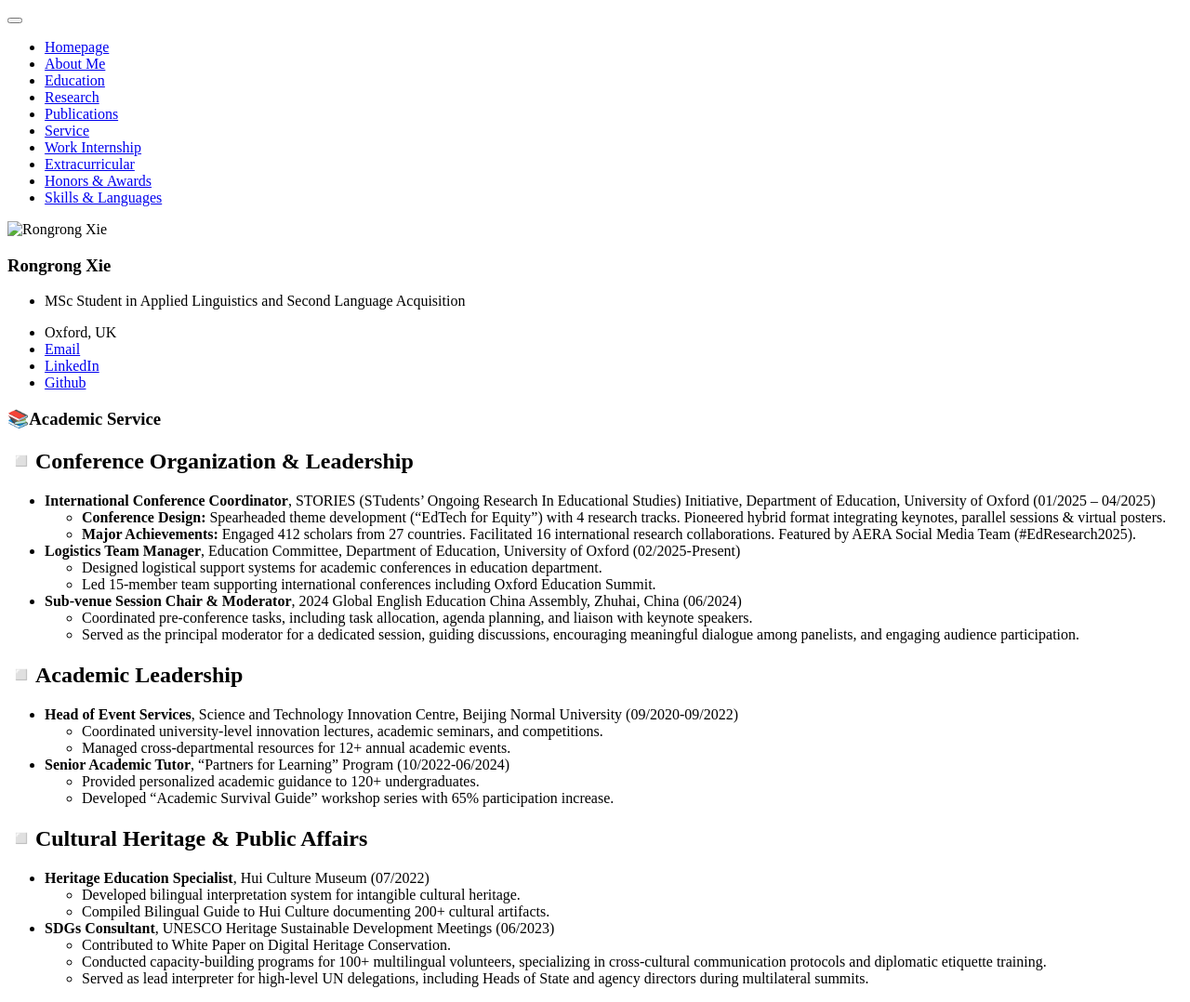
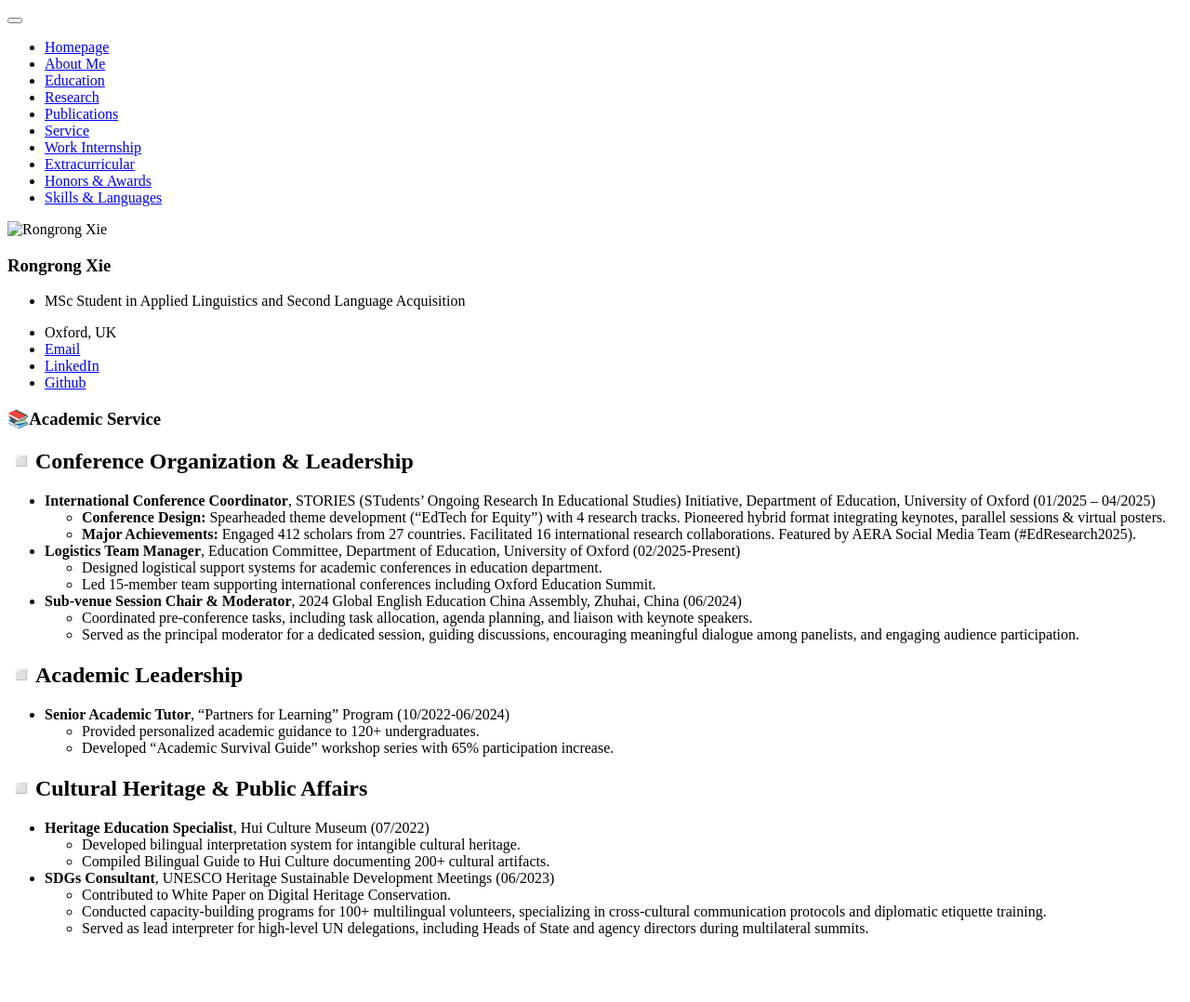
Before and after one commit to Rongrong-Xie/Rongrong-Xie.github.io, a Jekyll site: the page built from _pages/includes/service.md, in a window 1280 px wide. Shown: the whole page at 93% size. Built offline with Jekyll 4.4.1, drawn with Linux system fonts in a browser that asks for light colours; our own code applies the rules of GitHub Pages for plain Markdown files; after the commit the page ends 1024 px from its top, so only the background shows below that.

Commit message:
fix(content): remove content

```diff
--- a/_pages/includes/service.md
+++ b/_pages/includes/service.md
@@ -14,10 +14,6 @@
   - Served as the principal moderator for a dedicated session, guiding discussions, encouraging meaningful dialogue among panelists, and engaging audience participation.
 
 ## ◽️Academic Leadership
-- **Head of Event Services**, Science and Technology Innovation Centre, Beijing Normal University (09/2020-09/2022)
-  - Coordinated university-level innovation lectures, academic seminars, and competitions.
-  - Managed cross-departmental resources for 12+ annual academic events.
-
 - **Senior Academic Tutor**, "Partners for Learning" Program (10/2022-06/2024)
   - Provided personalized academic guidance to 120+ undergraduates.
   - Developed "Academic Survival Guide" workshop series with 65% participation increase.
```
Also changed, not shown: _pages/includes/honers.md (+2 -0 lines).
